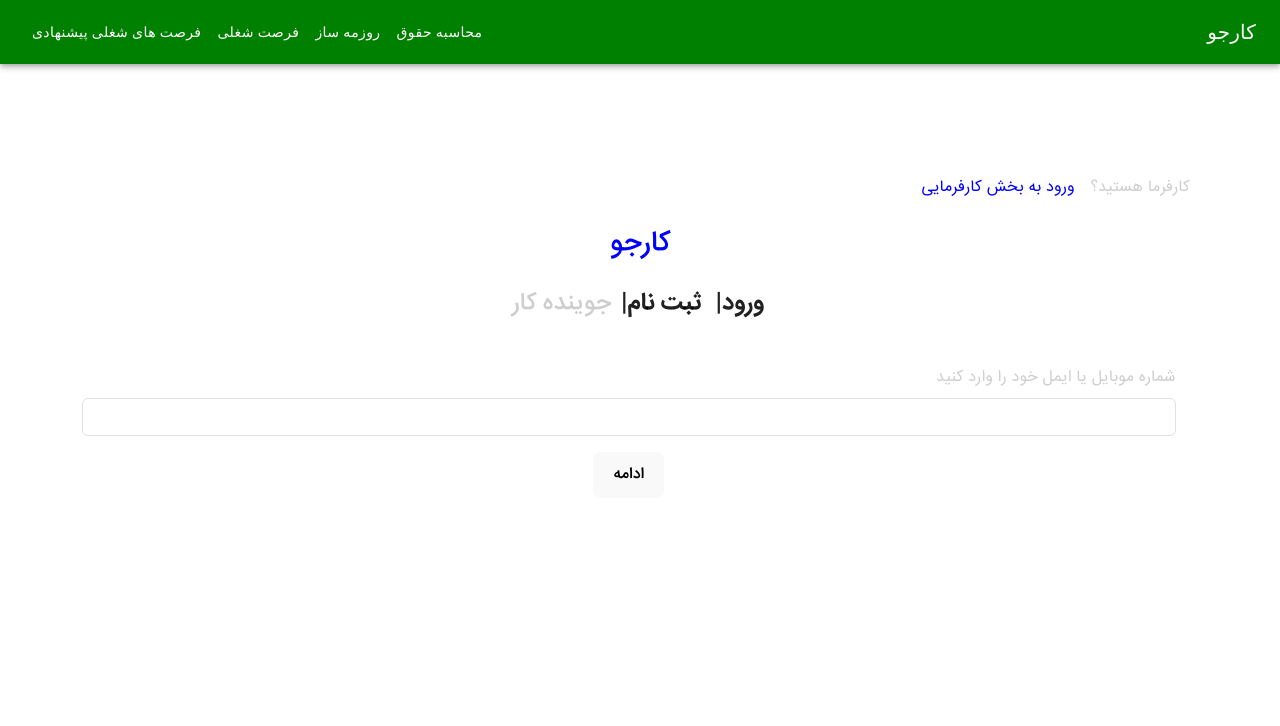
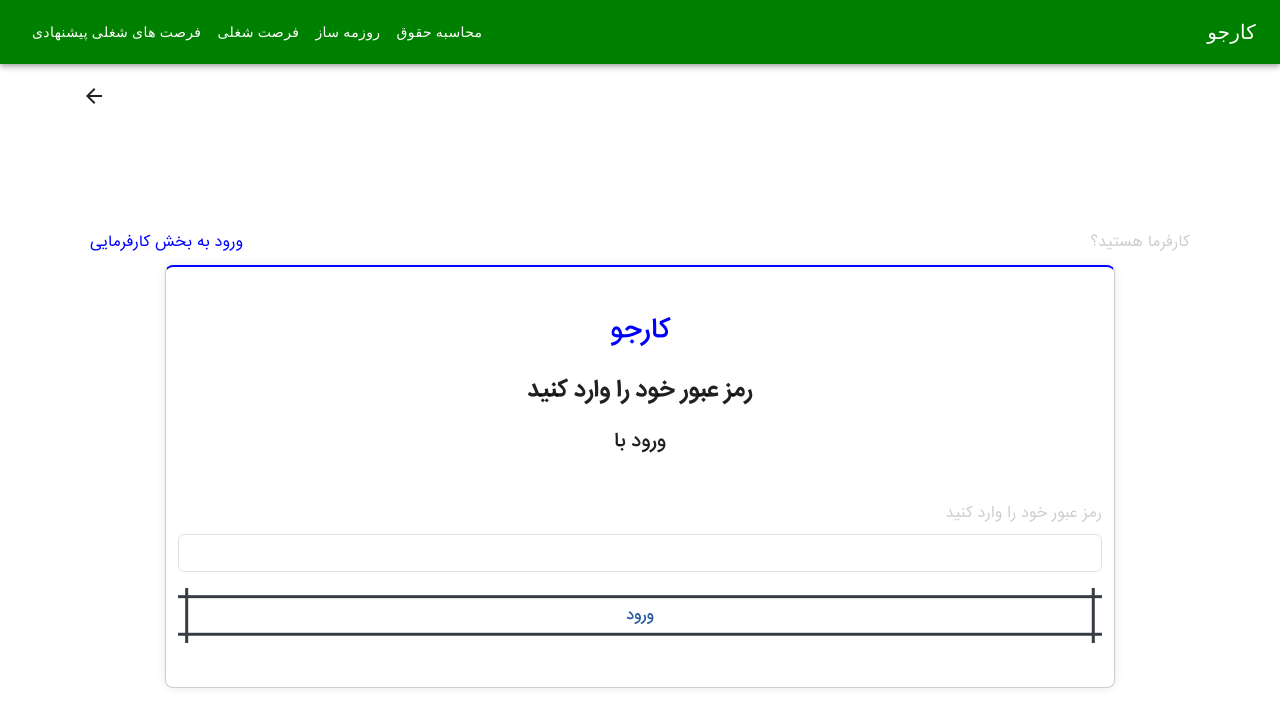
Before and after one commit to behzadeskandari/karjoo_front, a React (Vite) app: page /login in a window 1280 px wide. Both pictures are taken after a click on the button "ادامه". Shown: the top 726 px of the page. Built offline with nearby package versions, Linux system fonts and the light colour scheme.

Commit message:
LoginPage With simple step added

```diff
--- a/package.json
+++ b/package.json
@@ -36,6 +36,7 @@
     "react-select2": "^4.0.3",
     "react-slick": "^0.30.2",
     "react-sweetalert2": "^0.6.0",
+    "react-transition-group": "^4.4.5",
     "redux": "^5.0.1",
     "select2": "^4.1.0-rc.0",
     "slick-carousel": "^1.8.1"
--- a/src/Pages/LoginPage/LoginPage.css
+++ b/src/Pages/LoginPage/LoginPage.css
@@ -19,6 +19,8 @@
     margin-top: 1em;
     margin-bottom: 1em;
 }
+
+
 .InputUser{
     width: 100%;
     text-align: right;
@@ -29,6 +31,62 @@
     text-align: center;
     margin-top: 1em;
 }
+.btnHolder button {
+    padding: 10px 20px;
+    border: none;
+    color: rgb(44, 93, 160, 1) !important;
+    border-radius: 5px;
+    cursor: pointer;
+    line-height: 2.2em;
+  }
+
+
+
 .pad-center{
      padding-right: 1.4em;
     }
+
+
+    /* Animation for the login steps */
+.step-enter {
+    opacity: 0;
+    /* transform: scale(0.9); */
+    transform: translateX(100%);
+  }
+  .step-enter-active {
+    opacity: 1;
+    /* transform: scale(1); */
+    transform: translateX(0);
+    transition: opacity 300ms, transform 300ms;
+  }
+  .step-exit {
+    opacity: 1;
+    /*transform: scale(1);
+    */transform: translateX(0);
+}
+  .step-exit-active {
+    opacity: 0;
+    transform: translateX(-100%);
+    transition: opacity 300ms, transform 300ms;
+  }
+
+  /* Basic styling for the login page */
+  .container {
+    padding: 20px;
+  }
+
+  .HeaderLogin {
+    display: flex;
+    justify-content: space-between;
+    padding: 10px;
+  }
+
+  .Login-card {
+
+    margin: 0 auto;
+    border: 1px solid #ccc;
+    padding: 20px;
+    border-top: 2px solid blue;
+    border-radius: 8px;
+    box-shadow: 0 0 10px rgba(0, 0, 0, 0.1);
+  }
--- a/src/Pages/LoginPage/LoginPage.jsx
+++ b/src/Pages/LoginPage/LoginPage.jsx
@@ -1,48 +1,157 @@
 // LoginPage.js
-import React from "react";
+import React, { useState } from "react";
 import { useDispatch } from "react-redux";
 import login from "../../actions/LoginAction/LoginAction";
 import "./LoginPage.css";
+import { CSSTransition, TransitionGroup } from "react-transition-group";
+import ArrowBackIcon from "@mui/icons-material/ArrowBack";
+import Loader from "../../components/Loader/Loader";
 const LoginPage = () => {
+  //region Dispatch
   const dispatch = useDispatch();
 
+  //region State
+  const [step, setStep] = useState(1);
+  const [phoneNumber, setPhoneNumber] = useState("");
+  const [password, setPassword] = useState("");
+  const [loading, setLoading] = useState(false);
+  //region Functions
   const handleLogin = () => {
     dispatch(login({ username: "user" }));
   };
 
+  const handleNextStep = () => {
+    setLoading(true);
+    setTimeout(() => {
+      setLoading(false);
+      setStep(step + 1);
+    }, 400); // Simulate a network request
+  };
+
+  const handlePrevStep = () => {
+    setLoading(true);
+    setTimeout(() => {
+      setLoading(false);
+      setStep(step - 1);
+    }, 400); // Simulate a network request
+  };
+
+  const handlePhoneNumberChange = (e) => {
+    setPhoneNumber(e.target.value);
+  };
+
+  const handlePasswordChange = (e) => {
+    setPassword(e.target.value);
+  };
+
+  //region return
   return (
     <div className="container">
-      {/* <h2>Login Page</h2>
-      <button onClick={handleLogin}>Login</button> */}
+      {/* {loading ? (
+        <Loader />
+      ) : ( */}
+      <TransitionGroup>
+        <CSSTransition key={step} timeout={300} classNames="step">
+          {step === 1 ? (
+            <LoginSectionStepOne
+              phoneNumber={phoneNumber}
+              onPhoneNumberChange={handlePhoneNumberChange}
+              onNextStep={handleNextStep}
+            />
+          ) : (
+            <>
+              <ArrowBackIcon onClick={handlePrevStep} />
+              <LoginSectionStepTwo
+                phoneNumber={phoneNumber}
+                password={password}
+                onPasswordChange={handlePasswordChange}
+              />
+            </>
+          )}
+        </CSSTransition>
+      </TransitionGroup>
+      {/* )} */}
+    </div>
+  );
+  //region end return
+};
+//region StepOne
+const LoginSectionStepOne = ({
+  phoneNumber,
+  onPhoneNumberChange,
+  onNextStep,
+}) => {
+  return (
     <div className="row">
       <div className="HeaderLogin">
         <span className="color-grey mx-2">کارفرما هستید؟</span>
         <span className="color-blue mx-2">ورود به بخش کارفرمایی</span>
       </div>
-        <div className="Login-card">
+      <div className="Login-card col-10 col-md-10">
         <h3 className="WebSiteName">کارجو</h3>
         <h4 className="text-center">
-            {" "}
           <strong>
-              <span className="m-1">ورود| </span>{" "}
-              <span className="m-1">ثبت نام|</span>{" "}
+            <span className="m-1">ورود| </span>
+            <span className="m-1">ثبت نام|</span>
           </strong>
           <span className="color-grey">جوینده کار</span>
         </h4>
-          <div class="form-group my-4 pad-center">
-            <label for="InputUser" className="InputUser color-grey mt-4">
-              شماره موبایل یا ایمل خود را وارد کنید
+        <div className="form-group my-4 ">
+          <label htmlFor="InputUser" className="InputUser color-grey mt-4">
+            شماره موبایل یا ایمیل خود را وارد کنید
           </label>
           <input
             type="text"
-              class="form-control"
+            className="form-control"
             id="InputUser"
+            value={phoneNumber}
+            onChange={onPhoneNumberChange}
             placeholder=""
           />
           <span className="btnHolder">
-              <button>ادامه</button>
+            <button className="custom__ButtonCard" onClick={onNextStep}>
+              ادامه
+            </button>
           </span>
         </div>
+      </div>
+    </div>
+  );
+};
+//region StepTwo
+const LoginSectionStepTwo = ({ phoneNumber, password, onPasswordChange }) => {
+  return (
+    <div className="row">
+      <div className="HeaderLogin">
+        <span className="color-grey mx-2">کارفرما هستید؟</span>
+        <span className="color-blue mx-2">ورود به بخش کارفرمایی</span>
+      </div>
+      <div className="Login-card col-10 col-md-10">
+        <h3 className="WebSiteName">کارجو</h3>
+        <h4 className="text-center">
+          <strong>
+            <span className="m-1">رمز عبور خود را وارد کنید</span>
+          </strong>
+        </h4>
+        <h5 className="text-center pt-3 mt-2">
+          <span>ورود با</span>
+          <span>{phoneNumber}</span>
+        </h5>
+        <div className="form-group my-4 ">
+          <label htmlFor="InputPassword" className="InputUser color-grey mt-4">
+            رمز عبور خود را وارد کنید
+          </label>
+          <input
+            type="password"
+            className="form-control"
+            id="InputPassword"
+            value={password}
+            onChange={onPasswordChange}
+            placeholder=""
+          />
+          <span className="btnHolder">
+            <button className="custom__ButtonCard">ورود</button>
+          </span>
         </div>
       </div>
     </div>
--- a/src/Pages/MainPage/Footer/Footer.jsx
+++ b/src/Pages/MainPage/Footer/Footer.jsx
@@ -1,8 +1,10 @@
 import { Box, Chip, Divider, Typography } from "@mui/material";
 import React from "react";
 import QuestionAnswer from "./QuestionAnswer";
+import { useNavigate } from "react-router-dom";
+export default function Footer({ isDesktop, logo }) {
+  const navigate = useNavigate();
 
-export default function Footer({ isDesktop, logo }) {
   const questionsAnswers = [
     {
       question:
@@ -19,7 +21,10 @@ export default function Footer({ isDesktop, logo }) {
       answer: "جواب سوم",
     },
   ];
-
+  const handleNavigateToContactUs = () => {
+    console.log("navigate");
+    navigate("/contact");
+  };
   return (
     <Box
       className="pad-none"
@@ -85,12 +90,15 @@ export default function Footer({ isDesktop, logo }) {
         >
           <h5 className="text-center iransans text-white">درباره جاب ویژن</h5>
           <span className="text-right text-white iransans menu mt-2 mb-2">
-            درباره ما
+            <span>درباره ما</span>
           </span>
           <span className="text-right text-white iransans menu mt-3 mb-3">
             سوالات متداول
           </span>
-          <span className="text-right text-white iransans menu mt-3 mb-3">
+          <span
+            onClick={handleNavigateToContactUs}
+            className="text-right text-white iransans menu mt-3 mb-3"
+          >
             تماس با ما
           </span>
           <span className="text-right text-white iransans menu mt-3 mb-3">
--- a/src/index.css
+++ b/src/index.css
@@ -46,9 +46,7 @@ button {
   cursor: pointer;
   transition: border-color 0.25s;
 }
-button:hover {
-  border: 2px solid #646cff;
-}
+
 button:focus,
 button:focus-visible {
   outline: 4px auto -webkit-focus-ring-color;
```
Also changed, not shown: 1 other file (tests, documents, lock files or other folders). Lines whose indentation alone changed are shown as unchanged.
